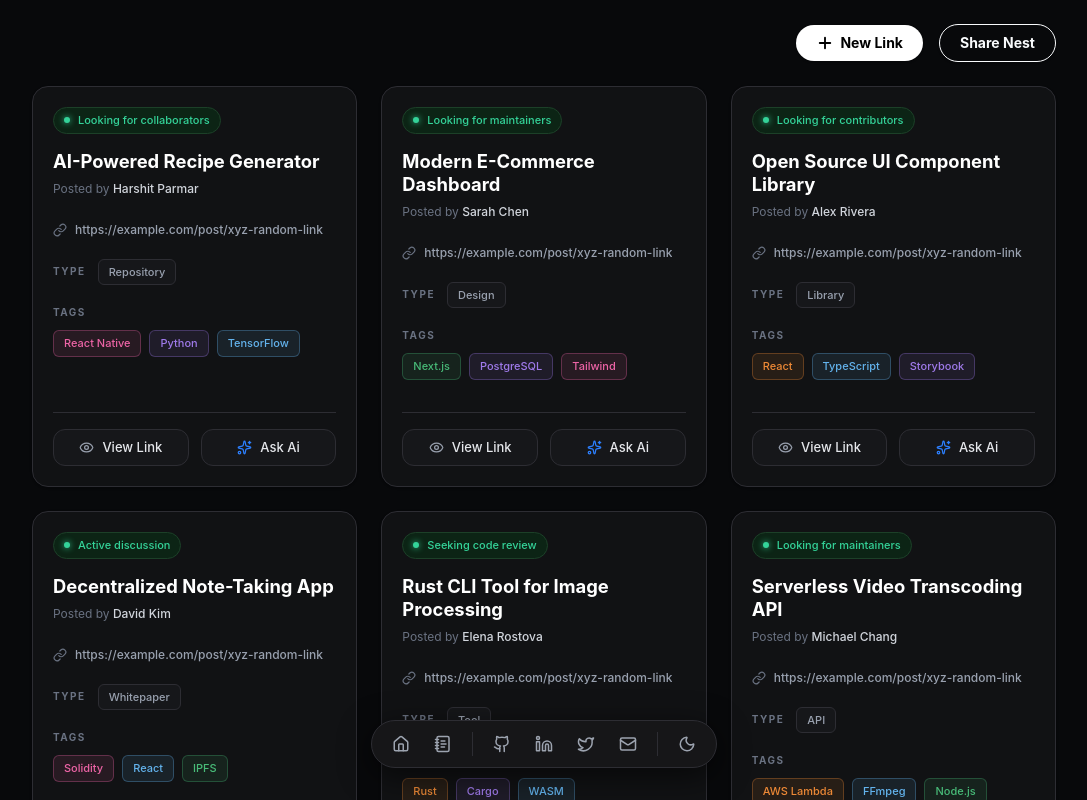
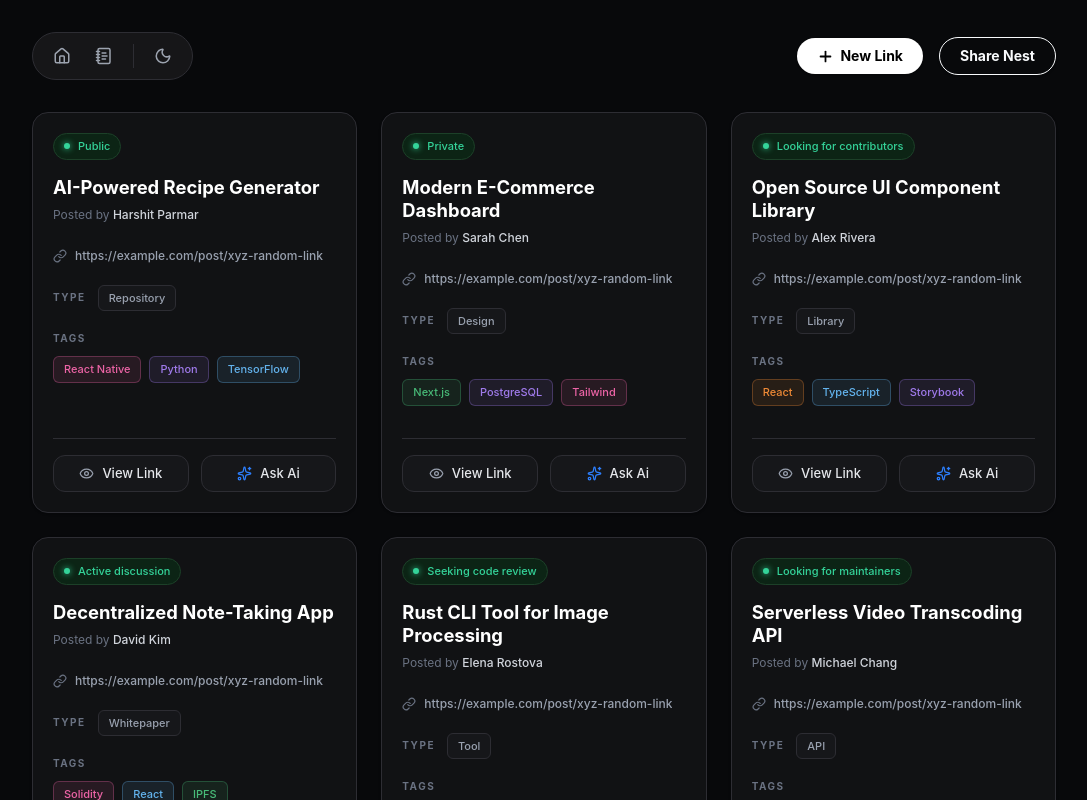
Before and after one commit to Pranjl7/Linknest, a React app in the folder frontend/: page / in a window 1280 px wide. Shown: the top 800 px of the page, without its empty margins (96-1183 px from the left). Built offline with nearby package versions, Linux system fonts and the light colour scheme; the HTML template or start-up script is replaced by a standard one.

Commit message:
ui: relocate navigation to top left containing home, files, and theme toggle

```diff
--- a/frontend/src/App.tsx
+++ b/frontend/src/App.tsx
@@ -1,5 +1,4 @@
 import { TopBar } from './components/TopBar';
-import { FloatingNav } from './components/FloatingNav';
 import { LinknestCard, type Tag } from './components/LinknestCard';
 import './index.css';
 
@@ -8,7 +7,7 @@ const DUMMY_LINKS = [
     id: 1,
     title: 'AI-Powered Recipe Generator',
     url: '#',
-    status: 'Looking for collaborators',
+    status: 'Public',
     author: 'Harshit Parmar',
     type: { name: 'Repository', color: 'orange' } as Tag,
     tags: [
@@ -21,7 +20,7 @@ const DUMMY_LINKS = [
     id: 2,
     title: 'Modern E-Commerce Dashboard',
     url: '#',
-    status: 'Looking for maintainers',
+    status: 'Private',
     author: 'Sarah Chen',
     type: { name: 'Design', color: 'blue' } as Tag,
     tags: [
@@ -132,8 +131,6 @@ function App() {
           ))}
         </main>
       </div>
-
-      <FloatingNav />
     </div>
   )
 }
--- a/frontend/src/components/TopBar.tsx
+++ b/frontend/src/components/TopBar.tsx
@@ -1,11 +1,47 @@
-import { Plus } from 'lucide-react';
+import { Plus, Home, NotebookText, Moon, Sun } from 'lucide-react';
+import { useState, useEffect } from 'react';
 
 export function TopBar() {
+  const [isLight, setIsLight] = useState(false);
+
+  useEffect(() => {
+    if (isLight) {
+      document.documentElement.classList.add('light');
+    } else {
+      document.documentElement.classList.remove('light');
+    }
+  }, [isLight]);
+
   return (
-    <header className="flex items-center justify-end mb-6 pt-4">
+    <header className="flex items-center justify-between mb-8 pt-6">
+      {/* Top Left Navigation */}
+      <nav className="flex items-center h-12 rounded-full bg-[#161618] border border-[#2d2d33] overflow-hidden">
+        <div className="flex items-center px-2 h-full">
+          <button className="px-3 h-full text-[#9ca3af] hover:text-white hover:bg-white/5 transition-colors flex items-center justify-center">
+            <Home size={18} />
+          </button>
+          <button className="px-3 h-full text-[#9ca3af] hover:text-white hover:bg-white/5 transition-colors flex items-center justify-center">
+            <NotebookText size={18} />
+          </button>
+        </div>
+
+        <div className="w-[1px] h-6 bg-[#2d2d33]"></div>
+
+        <div className="flex items-center px-2 h-full">
+          <button
+            onClick={() => setIsLight(!isLight)}
+            className="px-3 h-full text-[#9ca3af] hover:text-white hover:bg-white/5 transition-colors flex items-center justify-center group"
+            aria-label="Toggle Theme"
+          >
+            {isLight ? <Sun size={18} className="group-hover:rotate-45 transition-transform duration-300" /> : <Moon size={18} className="group-hover:-rotate-12 transition-transform duration-300" />}
+          </button>
+        </div>
+      </nav>
+
+      {/* Top Right Actions */}
       <div className="flex items-center gap-4">
         <button className="flex items-center gap-1.5 px-5 py-2 rounded-full bg-white text-black text-sm font-bold hover:bg-gray-200 hover:scale-105 active:scale-95 transition-all duration-200 shadow-sm">
-          <Plus size={18} strokeWidth={2.5} />
+          <Plus size={17} strokeWidth={2.5} />
           <span>New Link</span>
         </button>
         <button className="flex items-center gap-1.5 px-5 py-2 rounded-full bg-surface border border-border text-text-primary text-sm font-bold hover:bg-surface-hover hover:border-gray-500 hover:scale-105 active:scale-95 transition-all duration-200 shadow-sm">
```
